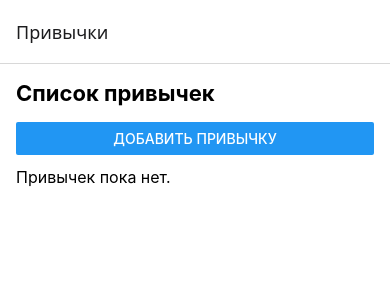
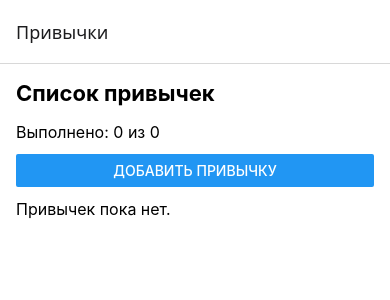
Before and after one commit to nilmaxik-png/book-catalog, a React Native app: screen / in a window 390 px wide. Shown: the top 300 px of the page. Built offline with nearby package versions, Linux system fonts and the light colour scheme.

Commit message:
Добавить отметку выполнения привычки и счётчик

```diff
--- a/App.js
+++ b/App.js
@@ -10,6 +10,10 @@ const Stack = createNativeStackNavigator();
 export default function App() {
   const [habits, setHabits] = useState([]);
 
+  function toggleHabit(id) {
+    setHabits(current => current.map(habit => habit.id === id ? { ...habit, done: !habit.done } : habit));
+  }
+
   function addHabit(name) {
     const id = `${Date.now()}-${Math.random().toString(36).slice(2)}`;
     setHabits(current => [...current, { id, name, done: false }]);
@@ -20,7 +24,7 @@ export default function App() {
       <NavigationContainer>
         <Stack.Navigator>
           <Stack.Screen name="Habits" options={{ title: "Привычки" }}>
-            {props => <HabitsScreen {...props} habits={habits} />}
+            {props => <HabitsScreen {...props} habits={habits} onToggle={toggleHabit} />}
           </Stack.Screen>
           <Stack.Screen name="AddHabit" options={{ title: "Добавление привычки" }}>
             {props => <AddHabitScreen {...props} onAdd={addHabit} />}
--- a/screens/HabitsScreen.js
+++ b/screens/HabitsScreen.js
@@ -3,10 +3,11 @@ import { View, Text, Button, FlatList } from "react-native";
 import { SafeAreaView } from "react-native-safe-area-context";
 import { styles } from "../styles";
 
-export default function HabitsScreen({ navigation, habits = [] }) {
+export default function HabitsScreen({ navigation, habits = [], onToggle }) {
   return (
     <SafeAreaView style={styles.screen} edges={["bottom", "left", "right"]}>
       <Text style={styles.title}>Список привычек</Text>
+      <Text style={styles.text}>Выполнено: {habits.filter(habit => habit.done).length} из {habits.length}</Text>
       <Button title="Добавить привычку" onPress={() => navigation.navigate("AddHabit")} />
       <FlatList
         style={styles.list}
@@ -16,7 +17,13 @@ export default function HabitsScreen({ navigation, habits = [] }) {
         ListEmptyComponent={<Text style={styles.text}>Привычек пока нет.</Text>}
         renderItem={({ item }) => (
           <View style={styles.habit}>
-            <Text style={styles.habitTitle}>{item.name}</Text>
+            <Text style={[styles.habitTitle, item.done && styles.doneTitle]}>{item.name}</Text>
+            <Text style={styles.text}>{item.done ? "Выполнено" : "Не выполнено"}</Text>
+            <Button
+              title={item.done ? "Отменить выполнение" : "Отметить выполненной"}
+              accessibilityLabel={`Изменить выполнение: ${item.name}`}
+              onPress={() => onToggle(item.id)}
+            />
           </View>
         )}
       />
```
